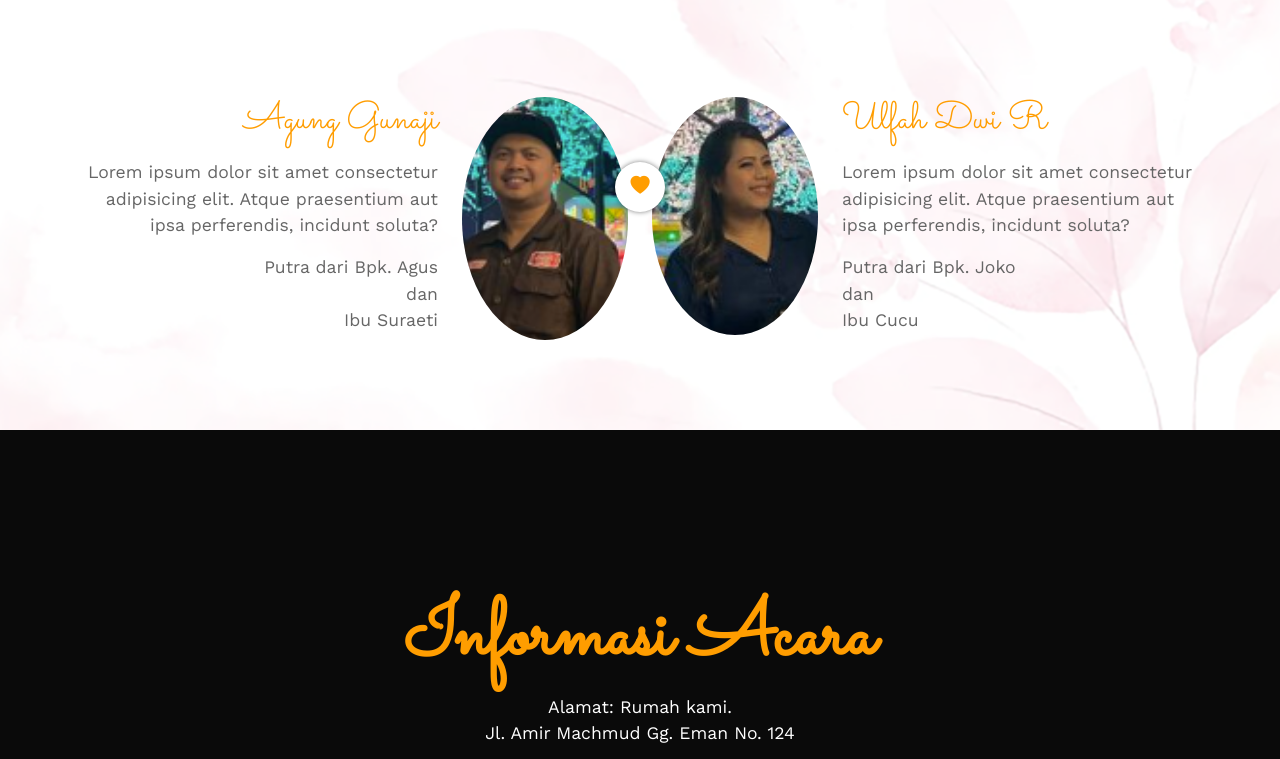
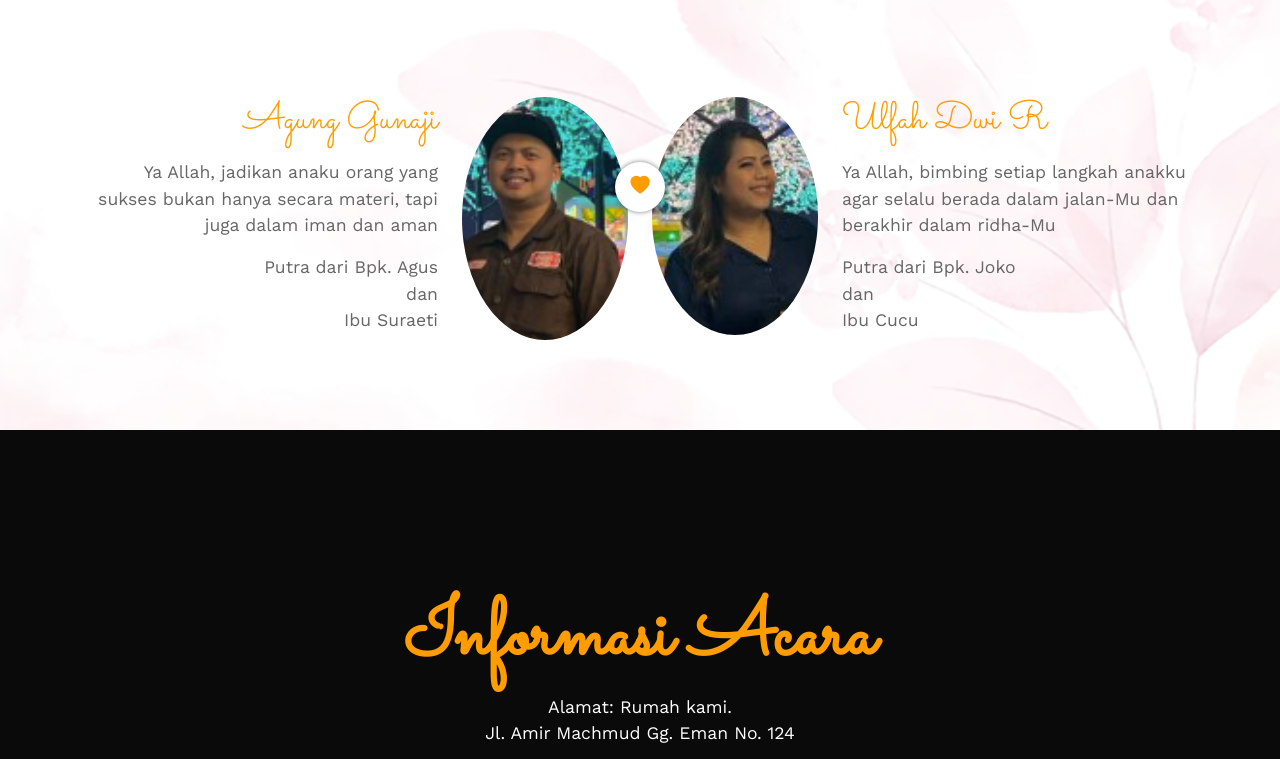
Before and after one commit to Gunaje13/Arkana-khitan, a plain HTML site: page index.html in a window 1280 px wide. Shown: the part 1296-2055 px from the top of the page. Drawn offline with nearby package versions, Linux system fonts and the light colour scheme; some packages are replaced by stand-ins of ours; a script that the page names is missing.

Commit message:
Update index.html

```diff
--- a/index.html
+++ b/index.html
@@ -111,8 +111,7 @@
               <div class="col-8 text-end">
                 <h3>Agung Gunaji</h3>
                 <p>
-                  Lorem ipsum dolor sit amet consectetur adipisicing elit. Atque
-                  praesentium aut ipsa perferendis, incidunt soluta?
+                  Ya Allah, jadikan anaku orang yang sukses bukan hanya secara materi, tapi juga dalam iman dan aman
                 </p>
                 <p>
                   Putra dari Bpk. Agus <br />
@@ -144,8 +143,7 @@
               <div class="col-8">
                 <h3>Ulfah Dwi R</h3>
                 <p>
-                  Lorem ipsum dolor sit amet consectetur adipisicing elit. Atque
-                  praesentium aut ipsa perferendis, incidunt soluta?
+                  Ya Allah, bimbing setiap langkah anakku agar selalu berada dalam jalan-Mu dan berakhir dalam ridha-Mu
                 </p>
                 <p>
                   Putra dari Bpk. Joko <br />
```
